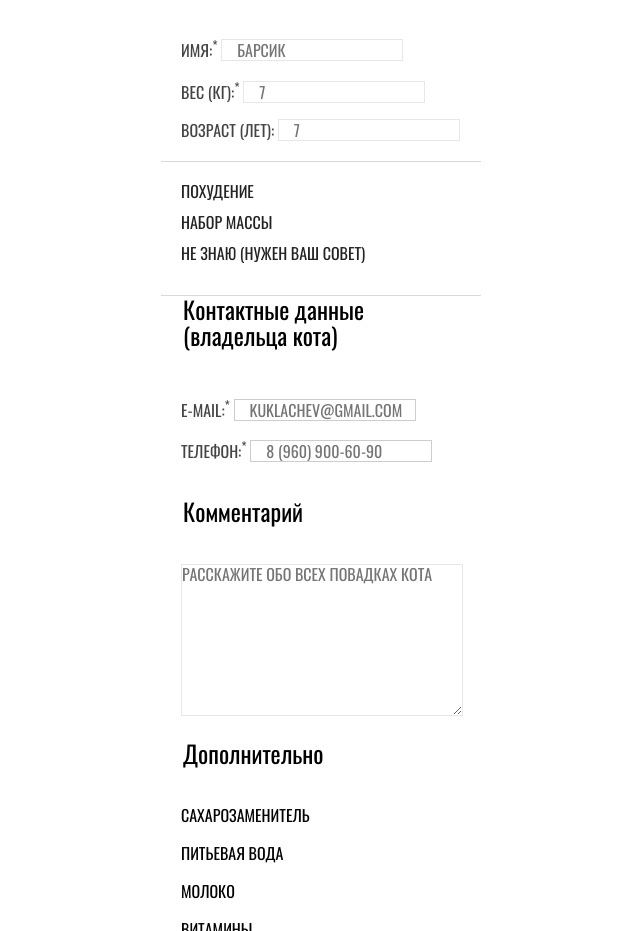
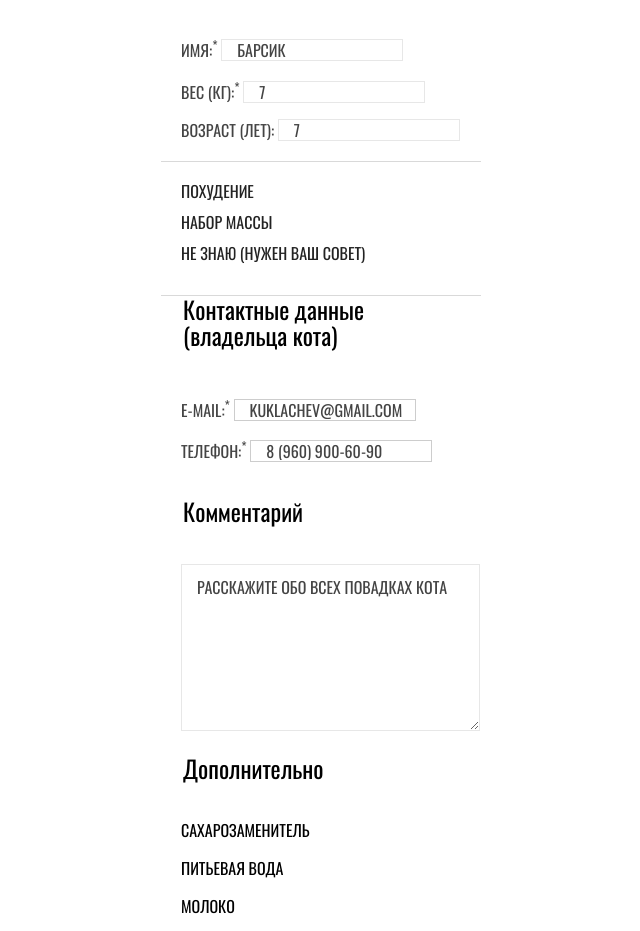
Before and after one commit to IASlavnov/1579661-cat-energy-21, a website: page source/form.html in a window 1280 px wide. Shown: the part 436-1367 px from the top of the page, without its empty margins (319-959 px from the left). Drawn offline with nearby package versions, Linux system fonts and the light colour scheme; files that its build step writes are made by us from their sources.

Commit message:
Стилизация страницы формы. Исправления

```diff
--- a/source/form.html
+++ b/source/form.html
@@ -43,15 +43,15 @@
         <legend class="visually-hidden">Данные кота</legend>
         <p class="cat__info">
           <label class="cat__label" for="cat-name">Имя:<sup>*</sup></label>
-          <input class="cat__input cat__input--error" id="cat-name" name="cat-name" type="text" placeholder="Барсик" required>
+          <input class="cat__input cat__input--error" id="cat-name" name="cat-name" type="text" value="Барсик" required>
         </p>
         <p class="cat__info">
           <label class="cat__label" for="cat-weight">Вес (кг):<sup>*</sup></label>
-          <input class="cat__input cat__input--error" id="cat-weight" name="cat-weight" type="text" placeholder="7" required>
+          <input class="cat__input cat__input--error" id="cat-weight" name="cat-weight" type="text" value="7" required>
         </p>
         <p class="cat__info">
           <label class="cat__label" for="cat-age">Возраст (лет):</label>
-          <input class="cat__input" id="cat-age" name="cat-age" type="text" placeholder="7">
+          <input class="cat__input" id="cat-age" name="cat-age" type="text" value="7">
         </p>
       </fieldset>
 
@@ -77,18 +77,18 @@
         <legend class="owner__title">Контактные данные (владельца кота)</legend>
         <p class="owner__info">
           <label class="owner__label" for="owner-email">E-mail:<sup>*</sup></label>
-          <input class="owner__input owner__input--error" id="owner-email" name="owner-email" type="email" placeholder="kuklachev@gmail.com" required>
+          <input class="owner__input owner__input--error" id="owner-email" name="owner-email" type="email" value="kuklachev@gmail.com" required>
         </p>
         <p class="owner__info">
           <label class="owner__label" for="owner-phone">Телефон:<sup>*</sup></label>
-          <input class="owner__input owner__input--error" id="owner-phone" name="owner-phone" type="tel" placeholder="8 (960) 900-60-90" required>
+          <input class="owner__input owner__input--error" id="owner-phone" name="owner-phone" type="tel" value="8 (960) 900-60-90" required>
         </p>
       </fieldset>
 
       <fieldset class="form-selection__item comment">
         <legend class="comment__title">Комментарий</legend>
         <label class="visually-hidden" for="comment-text">Дополнительные сведения о коте</label>
-        <textarea class="comment__text" id="comment-text" name="comment-text" placeholder="Расскажите обо всех повадках кота"></textarea>
+        <textarea class="comment__text" id="comment-text" name="comment-text">Расскажите обо всех повадках кота</textarea>
       </fieldset>
 
       <fieldset class="form-selection__item additionally">
--- a/source/less/blocks/comment.less
+++ b/source/less/blocks/comment.less
@@ -8,7 +8,8 @@
 .comment__text {
   width: 280px;
   height: 150px;
-  padding: 0;
+  padding-top: 13px;
+  padding-left: 15px;
   .main-fonts();
   .font-set(16px, 18px);
   text-transform: uppercase;
--- a/source/less/blocks/form-selection.less
+++ b/source/less/blocks/form-selection.less
@@ -1,6 +1,5 @@
 .form-selection__item {
   border: 0;
-  //border-bottom: 1px solid @basic-grey-border2;
   margin: 0;
   padding: 20px 20px;
 }
```
